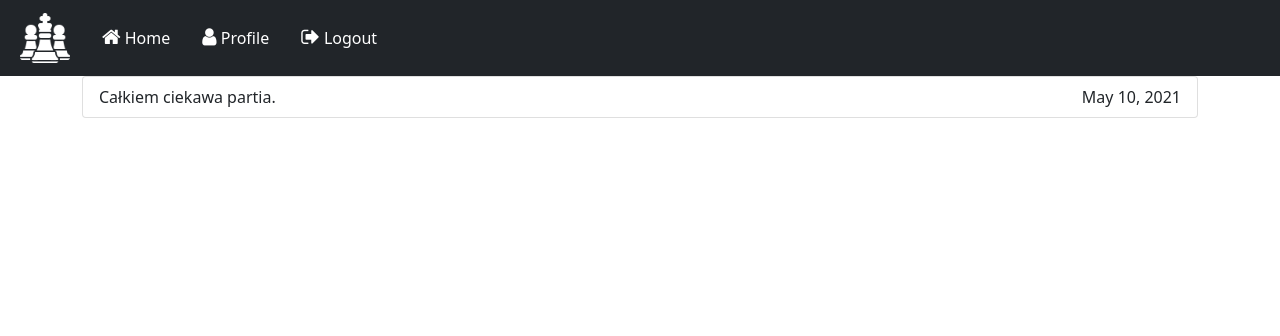
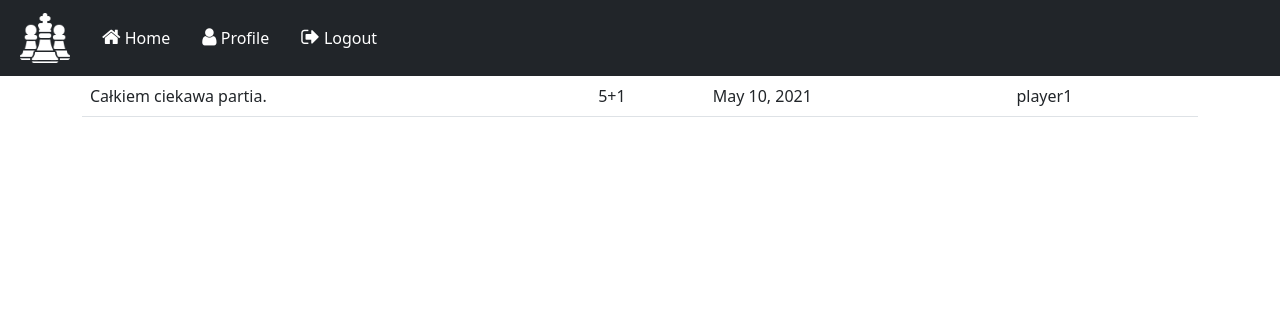
Before and after one commit to Kamil153/chessarchive, a Django app: page /game/ in a window 1280 px wide. Shown: the top 336 px of the page. Run offline with Django 3.2, Linux system fonts and the light colour scheme; data comes from the database, SQL or seed files in the repository.

Commit message:
display game time and players on game list

```diff
--- a/archive/templates/list.html
+++ b/archive/templates/list.html
@@ -4,12 +4,20 @@
 {% load static %}
 
 {% block content %}
-<div class="list-group">
-  {% for game in object_list %}
-    <a href="#" class="list-group-item list-group-item-action d-flex justify-content-between align-items-center">
-      {{ game.note }}
-      <div>{{ game.game_date }}</div>
-    </a>
-  {% endfor %}
-</div>
+<table class="table">
+  <tbody>
+    {% for game in object_list %}
+      <tr>
+        <td>{{ game.note }}</td>
+        <td>{{ game.game_time.game_time }}+{{ game.game_time.time_increment }}</td>
+        <td>{{ game.game_date }}</td>
+        <td>
+          {% for player_detail in game.playerdetail_set.all %}
+            {{ player_detail.player.name }}
+          {% endfor %}
+        </td>
+      </tr>
+    {% endfor %}
+  </tbody>
+</table>
 {% endblock %}
```
